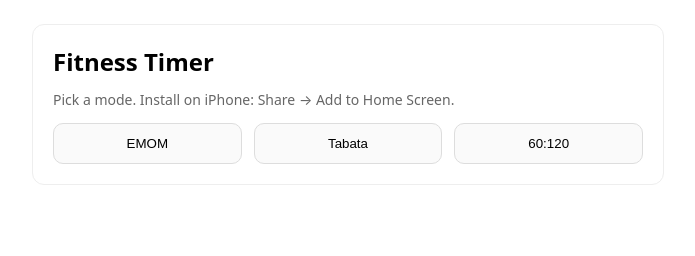
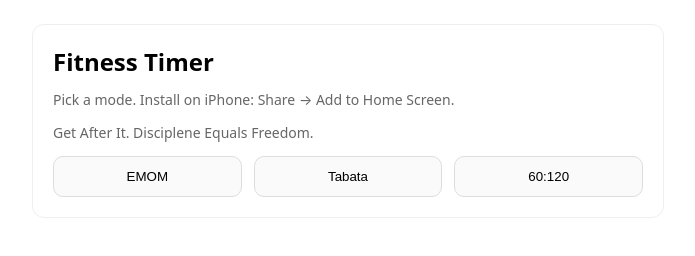
Before and after one commit to justinconley1/FitnessTimer-pwa, a plain HTML site: page index.html in a window 1280 px wide. Shown: the whole page, without its empty margins (292-987 px from the left). Drawn offline with Linux system fonts and the light colour scheme.

Commit message:
Update index.html

```diff
--- a/index.html
+++ b/index.html
@@ -39,6 +39,7 @@
     <section id="home" class="card">
       <h1>Fitness Timer</h1>
       <p class="muted">Pick a mode. Install on iPhone: Share → Add to Home Screen.</p>
+      <p class="muted">Get After It. Disciplene Equals Freedom.</p>
       <div class="grid grid-3">
         <button id="go-emom">EMOM</button>
         <button id="go-tabata">Tabata</button>
@@ -92,7 +93,7 @@
       }
       if (audioCtx.state === 'suspended') audioCtx.resume();
     }
-    function beep({ freq=880, ms=220, type='sine', gain=0.12 } = {}) {
+    function beep({ freq=880, ms=220, type='sine', gain=0.2 } = {}) {
       if (!audioCtx) return;
       const t0 = audioCtx.currentTime;
       const osc = audioCtx.createOscillator();
@@ -108,9 +109,9 @@
       osc.stop(t0 + ms/1000 + 0.02);
     }
     const tone = {
-      hi: () => beep({ freq: 880, type:'square', ms: 240, gain:0.16 }),
-      lo: () => beep({ freq: 440, type:'triangle', ms: 280, gain:0.18 }),
-      tick: () => beep({ freq: 660, type:'sine', ms: 120, gain:0.10 })
+      hi: () => beep({ freq: 880, type:'square', ms: 240, gain:0.2 }),
+      lo: () => beep({ freq: 440, type:'triangle', ms: 280, gain:0.2 }),
+      tick: () => beep({ freq: 660, type:'sine', ms: 120, gain:0.2 })
     };
 
     // ------------- DOM refs -------------
```
